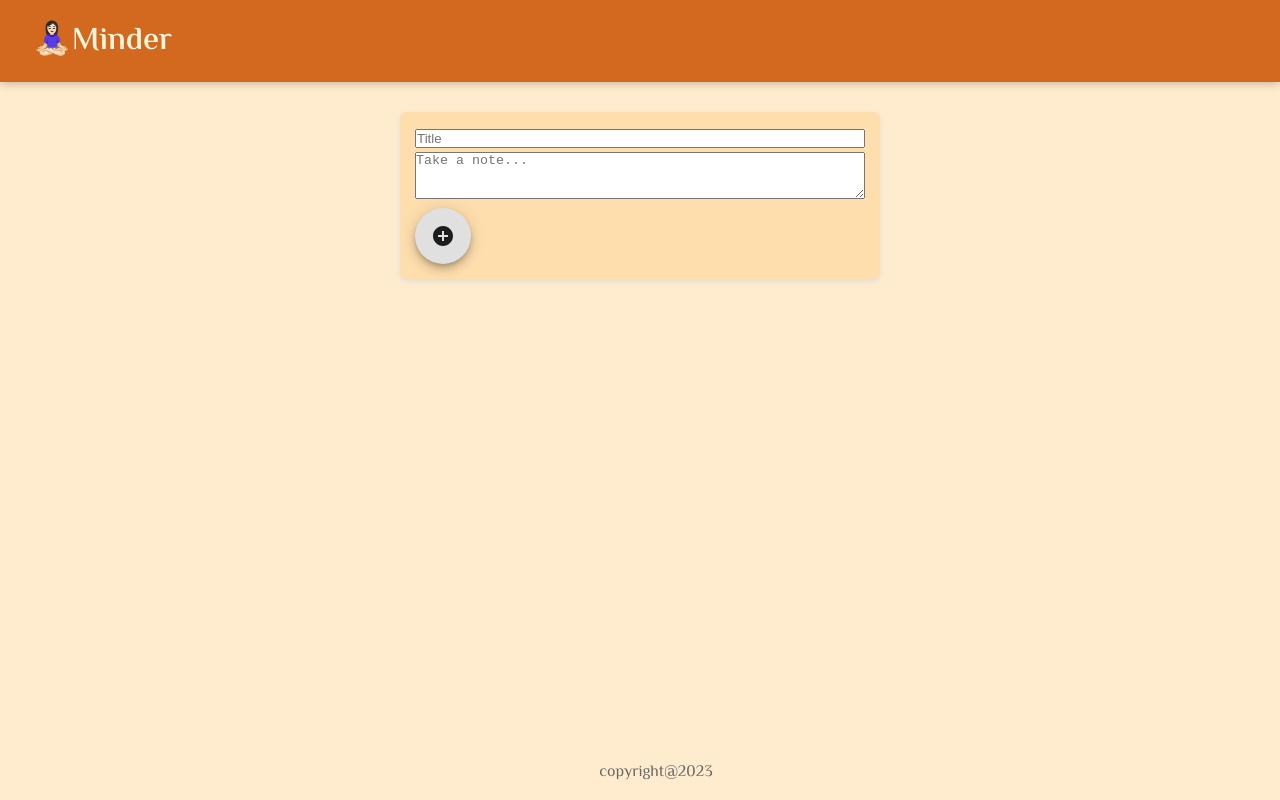
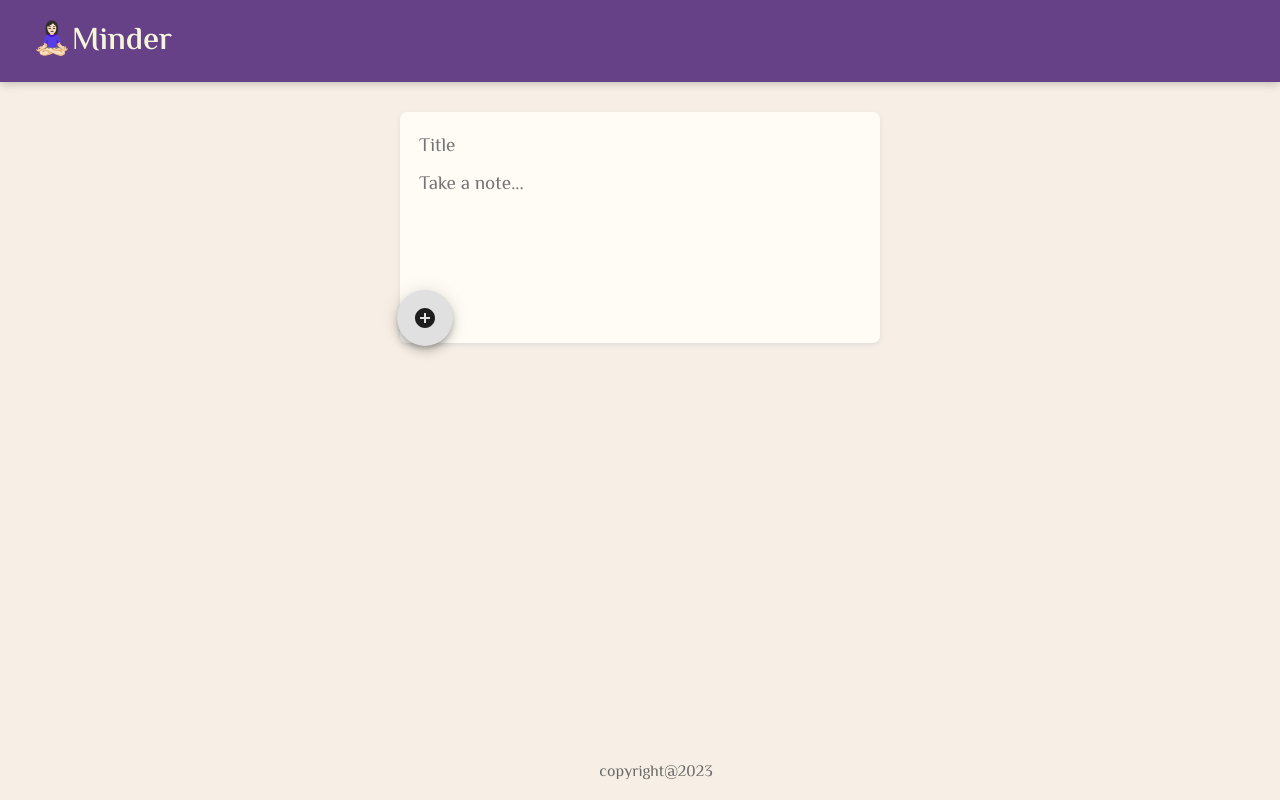
Before and after one commit to LamiaRimty/Minder, a React (Create React App) app in the folder my-app/: page / in a window 1280 px wide. Built offline with nearby package versions, Linux system fonts and the light colour scheme.

Commit message:
Add material-ui Zoom in button

```diff
--- a/my-app/public/styles.css
+++ b/my-app/public/styles.css
@@ -9,13 +9,13 @@ html{
 }
 
 body{
-    background-color: blanchedalmond;
+    background-color:#F7EFE5;
     padding: 0 16px;
 }
 
 .header{
     /* background-color: #f5ba13; */
-    background-color: chocolate;
+    background-color:#674188;
     color: beige;
     margin: auto -16px;
     padding: 16px 32px;
@@ -23,11 +23,12 @@ body{
 }
 
 .header h1{
-    color: sienna;
+    color: #FFFBF5;
     font-family: 'El Messiri', sans-serif;
     font-weight: 200;
 
 }
+
 .footer{
     position: absolute;
     text-align: center;
@@ -41,7 +42,8 @@ body{
 
 .note{
     /* background: navajowhite; */
-    background-color:white;
+    background:#FFFBF5;
+    color: #674188;
     border-radius: 7px;
     box-shadow: 0 2px 5px 0 gainsboro;
     /* #ccc */
@@ -54,17 +56,6 @@ body{
 .note h1{
     font-size: 1.1em;
     margin-bottom: 6px;
-}
-
-form{
-    background-color: navajowhite;
-    border-radius: 7px;
-    box-shadow: 0 2px 5px 0 gainsboro;
-    width: 480px;
-    margin: 30px;
-    position: relative;
-    margin: 30px auto 20px auto;
-    padding: 15px;
 
 }
 
@@ -77,6 +68,7 @@ form{
 }
 
 .note button{
+    /* background:chocolate; */
     position: relative;
     float: right;
     margin-right: 10px;
@@ -87,6 +79,44 @@ form{
     outline: none;
 }
 
+
+form{
+    background: #FFFBF5;
+    /* background: #fff; */
+    border-radius: 7px;
+    box-shadow: 0 2px 5px 0 gainsboro;
+    width: 480px;
+    position: relative;
+    margin: 30px auto 20px auto;
+    padding: 15px;
+}
+
+
+
 form input,textarea{
+    background: #FFFBF5;
+    color: #674188;
     width: 100%;
+    border: none;
+    padding: 4px;
+    outline: none;
+    font-size: 1.2em;
+    font-family: inherit;
+    resize: none;
 }
+
+form button{
+    position: absolute;
+    right: 18px;
+    bottom: -18px;
+    background: #674188;
+    color: #674188;
+    border: none;
+    border-radius:50%;
+    width: 36px;
+    height: 36px;
+    box-shadow: 0 1px 3px black;
+    cursor: pointer;
+    outline: none;
+
+}
--- a/my-app/src/components/InputArea.jsx
+++ b/my-app/src/components/InputArea.jsx
@@ -2,6 +2,7 @@ import React from "react";
 import { useState } from "react";
 import AddCircleIcon from '@material-ui/icons/AddCircle';
 import { Fab } from "@material-ui/core";
+import Zoom from '@material-ui/core/Zoom';
 
 function InputArea(props){
 
@@ -40,7 +41,9 @@ console.log(value);
          <form>
         <input onChange={handleChange}  placeholder="Title" name="title" value={note.title}></input>
         <textarea onChange={handleChange}  placeholder="Take a note..." name="content" value={note.content} rows="3"></textarea>
-        <Fab onClick={submittedNote}><AddCircleIcon/> </Fab>
+       <Zoom in="true">
+       <Fab onClick={submittedNote}><AddCircleIcon/> </Fab>
+       </Zoom>
        </form>
         </div>
     );
```
